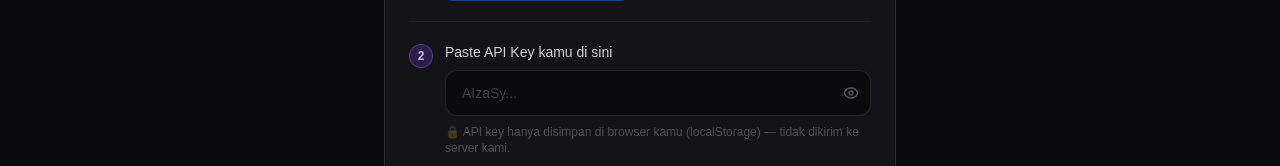
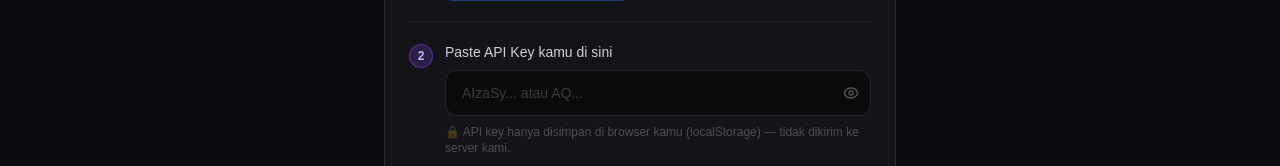
Before and after one commit to belajarpakaiai25-admin/InfluenSync, a Next.js app: page /app in a window 1280 px wide. Shown: the part 413-579 px from the top of the page. Built offline with nearby package versions, Linux system fonts and the light colour scheme.

Commit message:
feat: allow new Google AI Studio API key prefix starting with AQ/Aq

```diff
--- a/components/ApiKeySetup.tsx
+++ b/components/ApiKeySetup.tsx
@@ -18,8 +18,8 @@ export default function ApiKeySetup({ onKeySaved }: ApiKeySetupProps) {
       setError("API key tidak boleh kosong.");
       return;
     }
-    if (!trimmed.startsWith("AIza")) {
-      setError("Format API key tidak valid. Harus dimulai dengan 'AIza...'");
+    if (!trimmed.startsWith("AIza") && !trimmed.toLowerCase().startsWith("aq")) {
+      setError("Format API key tidak valid. Harus dimulai dengan 'AIza...' atau 'AQ...'");
       return;
     }
 
@@ -117,7 +117,7 @@ export default function ApiKeySetup({ onKeySaved }: ApiKeySetupProps) {
                     setError(null);
                   }}
                   onKeyDown={(e) => e.key === "Enter" && handleSave()}
-                  placeholder="AIzaSy..."
+                  placeholder="AIzaSy... atau AQ..."
                   className="w-full bg-black/40 border border-white/10 rounded-xl px-4 py-3 text-white text-sm placeholder:text-white/20 focus:outline-none focus:border-violet-500/50 pr-10 font-mono transition-colors"
                 />
                 <button
```
